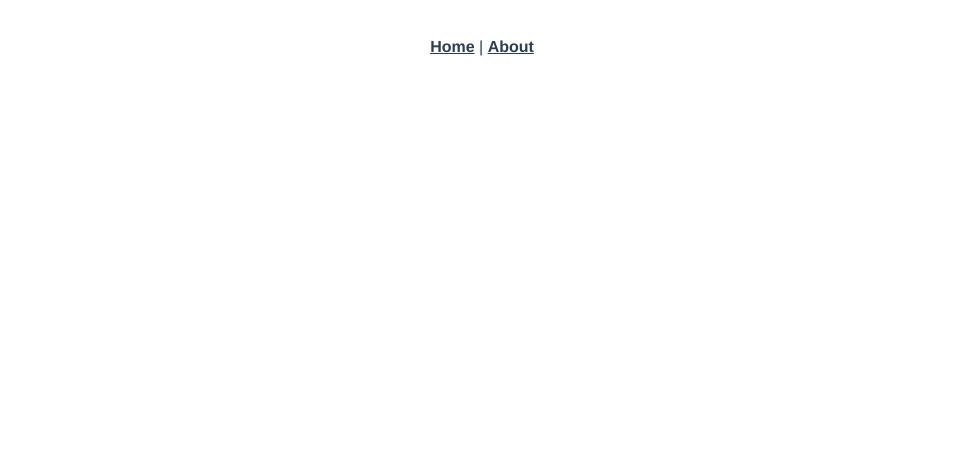
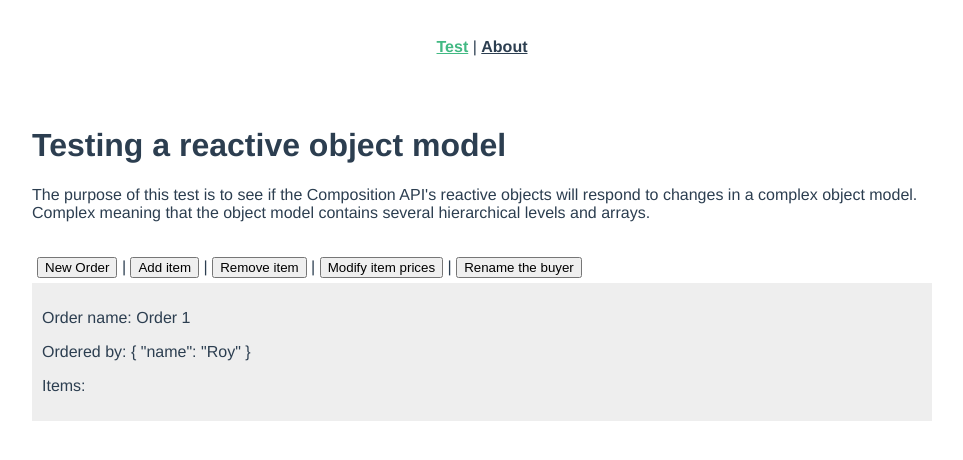
Before and after one commit to rchin75/test-objects, a Vue app: page /#/test in a window 1280 px wide. Shown: the top 460 px of the page, without its empty margins (158-1121 px from the left). Built offline with nearby package versions, Linux system fonts and the light colour scheme.

Commit message:
Initial commit

```diff
--- a/package.json
+++ b/package.json
@@ -8,6 +8,7 @@
     "lint": "vue-cli-service lint"
   },
   "dependencies": {
+    "@vue/composition-api": "^1.0.0-rc.8",
     "core-js": "^3.6.5",
     "vue": "^2.6.11",
     "vue-class-component": "^7.2.3",
--- a/src/App.vue
+++ b/src/App.vue
@@ -1,7 +1,7 @@
 <template>
   <div id="app">
     <div id="nav">
-      <router-link to="/">Home</router-link> |
+      <router-link to="/test">Test</router-link> |
       <router-link to="/about">About</router-link>
     </div>
     <router-view/>
--- a/src/components/HelloWorld.vue
+++ /dev/null
@@ -1,60 +0,0 @@
-<template>
-  <div class="hello">
-    <h1>{{ msg }}</h1>
-    <p>
-      For a guide and recipes on how to configure / customize this project,<br>
-      check out the
-      <a href="https://cli.vuejs.org" target="_blank" rel="noopener">vue-cli documentation</a>.
-    </p>
-    <h3>Installed CLI Plugins</h3>
-    <ul>
-      <li><a href="https://github.com/vuejs/vue-cli/tree/dev/packages/%40vue/cli-plugin-babel" target="_blank" rel="noopener">babel</a></li>
-      <li><a href="https://github.com/vuejs/vue-cli/tree/dev/packages/%40vue/cli-plugin-typescript" target="_blank" rel="noopener">typescript</a></li>
-      <li><a href="https://github.com/vuejs/vue-cli/tree/dev/packages/%40vue/cli-plugin-router" target="_blank" rel="noopener">router</a></li>
-      <li><a href="https://github.com/vuejs/vue-cli/tree/dev/packages/%40vue/cli-plugin-eslint" target="_blank" rel="noopener">eslint</a></li>
-    </ul>
-    <h3>Essential Links</h3>
-    <ul>
-      <li><a href="https://vuejs.org" target="_blank" rel="noopener">Core Docs</a></li>
-      <li><a href="https://forum.vuejs.org" target="_blank" rel="noopener">Forum</a></li>
-      <li><a href="https://chat.vuejs.org" target="_blank" rel="noopener">Community Chat</a></li>
-      <li><a href="https://twitter.com/vuejs" target="_blank" rel="noopener">Twitter</a></li>
-      <li><a href="https://news.vuejs.org" target="_blank" rel="noopener">News</a></li>
-    </ul>
-    <h3>Ecosystem</h3>
-    <ul>
-      <li><a href="https://router.vuejs.org" target="_blank" rel="noopener">vue-router</a></li>
-      <li><a href="https://vuex.vuejs.org" target="_blank" rel="noopener">vuex</a></li>
-      <li><a href="https://github.com/vuejs/vue-devtools#vue-devtools" target="_blank" rel="noopener">vue-devtools</a></li>
-      <li><a href="https://vue-loader.vuejs.org" target="_blank" rel="noopener">vue-loader</a></li>
-      <li><a href="https://github.com/vuejs/awesome-vue" target="_blank" rel="noopener">awesome-vue</a></li>
-    </ul>
-  </div>
-</template>
-
-<script lang="ts">
-import { Component, Prop, Vue } from 'vue-property-decorator';
-
-@Component
-export default class HelloWorld extends Vue {
-  @Prop() private msg!: string;
-}
-</script>
-
-<!-- Add "scoped" attribute to limit CSS to this component only -->
-<style scoped lang="less">
-h3 {
-  margin: 40px 0 0;
-}
-ul {
-  list-style-type: none;
-  padding: 0;
-}
-li {
-  display: inline-block;
-  margin: 0 10px;
-}
-a {
-  color: #42b983;
-}
-</style>
--- a/src/main.ts
+++ b/src/main.ts
@@ -1,6 +1,9 @@
 import Vue from 'vue'
 import App from './App.vue'
 import router from './router'
+import VueCompositionAPI from '@vue/composition-api'
+
+Vue.use(VueCompositionAPI)
 
 Vue.config.productionTip = false
 
--- /dev/null
+++ b/src/model/item.ts
@@ -0,0 +1,20 @@
+/**
+ * An item that can be ordered.
+ */
+export default class Item {
+    /** Name of the item. */
+    name : string;
+
+    /** Price of the item. */
+    price : number;
+
+    /**
+     * Constructor.
+     * @param name Name of the item.
+     * @param price Price of the item.
+     */
+    constructor(name : string, price : number) {
+        this.name = name;
+        this.price = price;
+    }
+}
--- /dev/null
+++ b/src/model/order.ts
@@ -0,0 +1,23 @@
+import Item from "@/model/item";
+import Person from "@/model/person";
+
+export default class Order {
+    /** Name of the order. */
+    name: string;
+
+    /** Ordered items. */
+    items: Item[];
+
+    /** The buyer */
+    buyer: Person;
+
+    /**
+     * Constructor.
+     * @param name Name of the order.
+     */
+    constructor(name: string, buyer: Person) {
+        this.name = name;
+        this.items = [];
+        this.buyer = buyer;
+    }
+}
--- /dev/null
+++ b/src/model/person.ts
@@ -0,0 +1,20 @@
+export default class Person {
+    /** Name of the person. */
+    name: string;
+
+    /**
+     * Constructor.
+     * @param name Name of the person.
+     */
+    constructor(name : string) {
+        this.name = name;
+    }
+
+    /**
+     * Renames this person.
+     * @param name A new name.
+     */
+    rename(name : string) {
+        this.name = name;
+    }
+}
--- /dev/null
+++ b/src/model/useOrder.ts
@@ -0,0 +1,36 @@
+import VueCompositionApi, {reactive, computed} from '@vue/composition-api';
+import Vue from "vue";
+import Order from "@/model/order";
+import Person from "@/model/person";
+
+// This is needed to use reactive (and other composition API items) on the root level, otherwise we get an error.
+Vue.use(VueCompositionApi);
+
+/**
+ * State interface. The state represents the state of the object model, which is reactive.
+ */
+interface State {
+    order: Order|null
+}
+
+// Here we make a root level state object (singleton).
+const state : State = reactive({
+    order: null
+});
+
+export default function useOrder() {
+    // Creates a new order and assigns it to the state.
+    // In practice you may want to load an existing order asynchronously from a backend database,
+    // but since this is just a test we just create a new one.
+    function createOrder(name: string, personName: string) {
+        state.order = new Order(name, new Person(personName));
+    }
+
+    // A getter for the current order.
+    const order = computed(() => state.order);
+
+    return {
+        order,
+        createOrder
+    };
+}
--- a/src/router/index.ts
+++ b/src/router/index.ts
@@ -1,14 +1,14 @@
 import Vue from 'vue'
 import VueRouter, { RouteConfig } from 'vue-router'
-import Home from '../views/Home.vue'
+import Test from '../views/Test.vue'
 
 Vue.use(VueRouter)
 
 const routes: Array<RouteConfig> = [
   {
-    path: '/',
-    name: 'Home',
-    component: Home
+    path: '/test',
+    name: 'Test',
+    component: Test
   },
   {
     path: '/about',
--- a/src/views/About.vue
+++ b/src/views/About.vue
@@ -1,5 +1,5 @@
 <template>
   <div class="about">
-    <h1>This is an about page</h1>
+    <p>Made by R. Chin</p>
   </div>
 </template>
--- a/src/views/Home.vue
+++ /dev/null
@@ -1,18 +0,0 @@
-<template>
-  <div class="home">
-    <img alt="Vue logo" src="../assets/logo.png">
-    <HelloWorld msg="Welcome to Your Vue.js App"/>
-  </div>
-</template>
-
-<script>
-// @ is an alias to /src
-import HelloWorld from '@/components/HelloWorld.vue'
-
-export default {
-  name: 'Home',
-  components: {
-    HelloWorld
-  }
-}
-</script>
--- /dev/null
+++ b/src/views/Test.vue
@@ -0,0 +1,127 @@
+<template>
+    <div class="test-page">
+        <h1>Testing a reactive object model</h1>
+        <p class="description">
+            The purpose of this test is to see if the Composition API's reactive objects will respond to changes in a complex object model.
+            Complex meaning that the object model contains several hierarchical levels and arrays.
+        </p>
+
+        <div class="buttons">
+            <button @click="onNewOrder">New Order</button> |
+            <button @click="onAddItem">Add item</button> |
+            <button @click="onRemoveItem">Remove item</button> |
+            <button @click="onModifyItemPrices">Modify item prices</button> |
+            <button @click="onRenameBuyer">Rename the buyer</button>
+        </div>
+
+        <div class="order">
+            <p>Order name: {{order.name}}</p>
+            <p>Ordered by: {{order.buyer}}</p>
+            <p>
+                Items:<br>
+            <ul>
+                <li v-for="item in order.items" :key="item.name">
+                    {{ item }}
+                </li>
+            </ul>
+            </p>
+        </div>
+
+    </div>
+</template>
+<script lang="ts">
+    import useOrder from "@/model/useOrder";
+    import Item from "@/model/item";
+
+    export default {
+        name: 'Test',
+        setup() {
+            let {order, createOrder} = useOrder();
+            let items = 0;
+            let orders = 1;
+            // Some names to choose from.
+            const names = ["Roy","Jonny","Klaas","Luke","Richard","Lara","Leia","Jane","Anne"];
+
+            // Create initial new order.
+            createOrder("Order " + orders++, "Roy");
+
+            // Gets a random interger number that represents a price.
+            function getRandomPrice() : number {
+                return Math.floor(Math.random()*10) + 1;
+            }
+
+            // Gets a random name from the list of available names.
+            function getRandomName() : string {
+                return names[Math.floor(Math.random()*names.length)];
+            }
+
+            // Creates a new order.
+            function onNewOrder() {
+                createOrder("Order " + orders++, getRandomName());
+            }
+
+            // Adds an item to the order.
+            function onAddItem() {
+                items++;
+                const item = new Item("Item" + items, getRandomPrice());
+                order.value?.items.push(item);
+            }
+
+            // Removes the last itemfrom the order.
+            function onRemoveItem() {
+                order.value?.items.pop();
+            }
+
+            // Renames the buyer using a function on the buyer object.
+            function onRenameBuyer() {
+                // Picks a random name until it is different from the currently assigned name.
+                const current = order.value?.buyer.name;
+                while (order.value?.buyer.name === current) {
+                    order.value?.buyer.rename(getRandomName());
+                }
+            }
+
+            // Modifies all item prices in the list of assigned items.
+            function onModifyItemPrices() {
+                order.value?.items.forEach(item => {
+                    item.price = getRandomPrice();
+                })
+                // Make the first item 1000:
+                let items : Item[]|undefined = order.value?.items;
+                if (items && items.length>0) {
+                    items[0].price=1000;
+                }
+            }
+
+            return {
+                order,
+                // The UI should react to all of these interactions with the order object.
+                onNewOrder,
+                onAddItem,
+                onRemoveItem,
+                onModifyItemPrices,
+                onRenameBuyer
+            };
+        }
+    }
+</script>
+<style lang="less">
+    .test-page {
+        text-align: left;
+        padding: 20px;
+        width: 900px;
+        margin-left: auto;
+        margin-right: auto;
+    }
+    .description {
+        text-align: left;
+        margin-bottom: 30px;
+    }
+    .buttons {
+        padding: 5px;
+    }
+    .order {
+        background-color: #eeeeee;
+        padding: 10px;
+    }
+</style>
```
Also changed, not shown: 2 other files (tests, documents, lock files or other folders).
